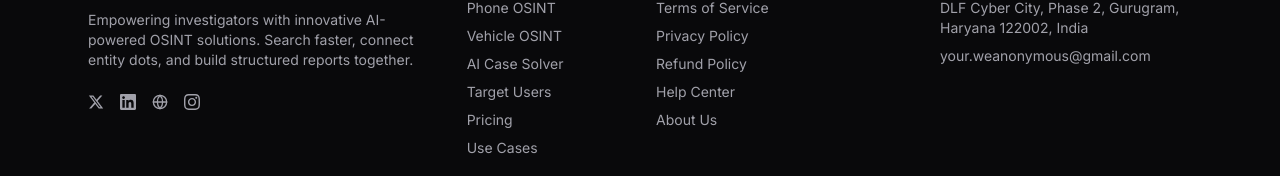
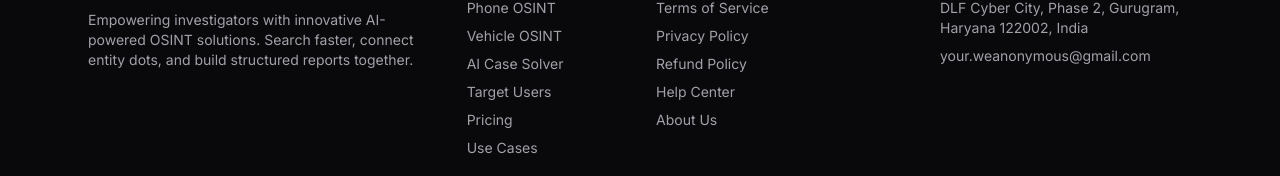
Before and after one commit to weanonymous01/Huntme-Osint, a Next.js app: page / in a window 1280 px wide. Shown: the part 7142-7318 px from the top of the page. Built offline with nearby package versions, Linux system fonts and the light colour scheme.

Commit message:
style: Remove social media icons (X, LinkedIn, Website, Instagram) from footer

```diff
--- a/components/ui/footer.tsx
+++ b/components/ui/footer.tsx
@@ -1,25 +1,6 @@
 'use client';
 
 import React from 'react';
-import { Globe } from 'lucide-react';
-
-const XIcon = (props: React.SVGProps<SVGSVGElement>) => (
-  <svg viewBox="0 0 24 24" fill="currentColor" className="size-4" {...props}>
-    <path d="M18.244 2.25h3.308l-7.227 8.26 8.502 11.24H16.17l-5.214-6.817L4.99 21.75H1.68l7.73-8.835L1.254 2.25H8.08l4.713 6.231zm-1.161 17.52h1.833L7.084 4.126H5.117z" />
-  </svg>
-);
-
-const LinkedInIcon = (props: React.SVGProps<SVGSVGElement>) => (
-  <svg viewBox="0 0 24 24" fill="currentColor" className="size-4" {...props}>
-    <path d="M20.447 20.452h-3.554v-5.569c0-1.328-.027-3.037-1.852-3.037-1.853 0-2.136 1.445-2.136 2.939v5.667H9.351V9h3.414v1.561h.046c.477-.9 1.637-1.85 3.37-1.85 3.601 0 4.267 2.37 4.267 5.455v6.286zM5.337 7.433c-1.144 0-2.063-.926-2.063-2.065 0-1.138.92-2.063 2.063-2.063 1.14 0 2.064.925 2.064 2.063 0 1.139-.925 2.065-2.064 2.065zm1.782 13.019H3.555V9h3.564v11.452zM22.225 0H1.771C.792 0 0 .774 0 1.729v20.542C0 23.227.792 24 1.771 24h20.451C23.2 24 24 23.227 24 22.271V1.729C24 .774 23.2 0 22.222 0h.003z" />
-  </svg>
-);
-
-const InstagramIcon = (props: React.SVGProps<SVGSVGElement>) => (
-  <svg viewBox="0 0 24 24" fill="currentColor" className="size-4" {...props}>
-    <path d="M12 2.163c3.204 0 3.584.012 4.85.07 3.252.148 4.771 1.691 4.919 4.919.058 1.265.069 1.645.069 4.849 0 3.205-.012 3.584-.069 4.849-.149 3.225-1.664 4.771-4.919 4.919-1.266.058-1.644.07-4.85.07-3.204 0-3.584-.012-4.849-.07-3.26-.149-4.771-1.699-4.919-4.92-.058-1.265-.07-1.644-.07-4.849 0-3.204.013-3.583.07-4.849.149-3.227 1.664-4.771 4.919-4.919 1.266-.057 1.645-.069 4.849-.069zm0-2.163c-3.259 0-3.667.014-4.947.072-4.358.2-6.78 2.618-6.98 6.98-.059 1.281-.073 1.689-.073 4.948 0 3.259.014 3.668.072 4.948.2 4.358 2.618 6.78 6.98 6.98 1.281.058 1.689.072 4.948.072 3.259 0 3.668-.014 4.948-.072 4.354-.2 6.782-2.618 6.979-6.98.059-1.28.073-1.689.073-4.948 0-3.259-.014-3.667-.072-4.947-.196-4.354-2.617-6.78-6.979-6.98-1.281-.059-1.69-.073-4.949-.073zm0 5.838c-3.403 0-6.162 2.759-6.162 6.162s2.759 6.163 6.162 6.163 6.162-2.759 6.162-6.163c0-3.403-2.759-6.162-6.162-6.162zm0 10.162c-2.209 0-4-1.79-4-4 0-2.209 1.791-4 4-4s4 1.791 4 4c0 2.21-1.791 4-4 4zm6.406-11.845c-.796 0-1.441.645-1.441 1.44s.645 1.44 1.441 1.44c.795 0 1.439-.645 1.439-1.44s-.644-1.44-1.439-1.44z" />
-  </svg>
-);
 
 export function Footer() {
   return (
@@ -36,45 +17,8 @@
             <p className="text-xs sm:text-sm text-zinc-400 max-w-sm leading-relaxed">
               Empowering investigators with innovative AI-powered OSINT solutions. Search faster, connect entity dots, and build structured reports together.
             </p>
-            <div className="flex items-center gap-4 pt-2">
-              <a
-                href="https://twitter.com"
-                target="_blank"
-                rel="noreferrer"
-                className="text-zinc-400 hover:text-white transition-colors"
-                aria-label="X (Twitter)"
-              >
-                <XIcon />
-              </a>
-              <a
-                href="https://linkedin.com"
-                target="_blank"
-                rel="noreferrer"
-                className="text-zinc-400 hover:text-white transition-colors"
-                aria-label="LinkedIn"
-              >
-                <LinkedInIcon />
-              </a>
-              <a
-                href="https://huntme.in"
-                target="_blank"
-                rel="noreferrer"
-                className="text-zinc-400 hover:text-white transition-colors"
-                aria-label="Website"
-              >
-                <Globe className="size-4" />
-              </a>
-              <a
-                href="https://instagram.com"
-                target="_blank"
-                rel="noreferrer"
-                className="text-zinc-400 hover:text-white transition-colors"
-                aria-label="Instagram"
-              >
-                <InstagramIcon />
-              </a>
-            </div>
           </div>
+
 
           {/* Column 2: Sitemap (lg:col-span-2) */}
           <div className="lg:col-span-2 space-y-3">
```
